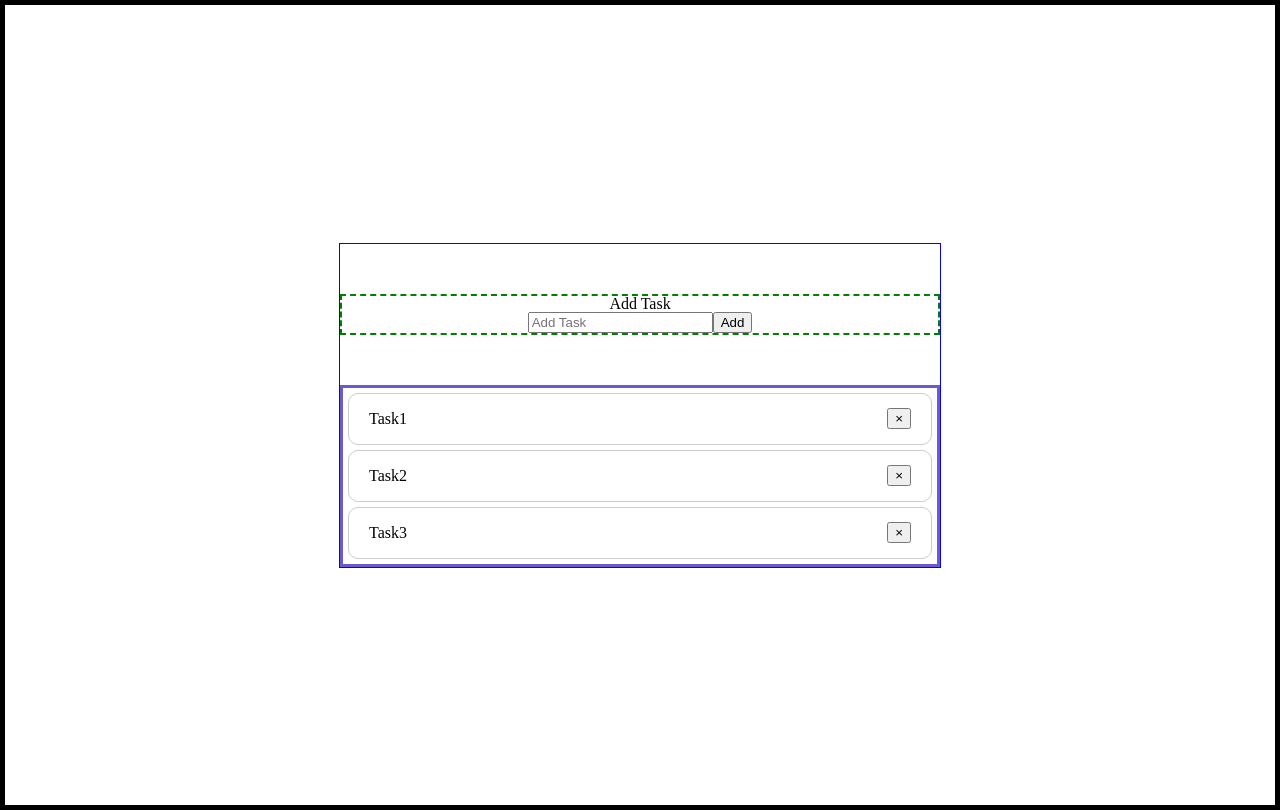
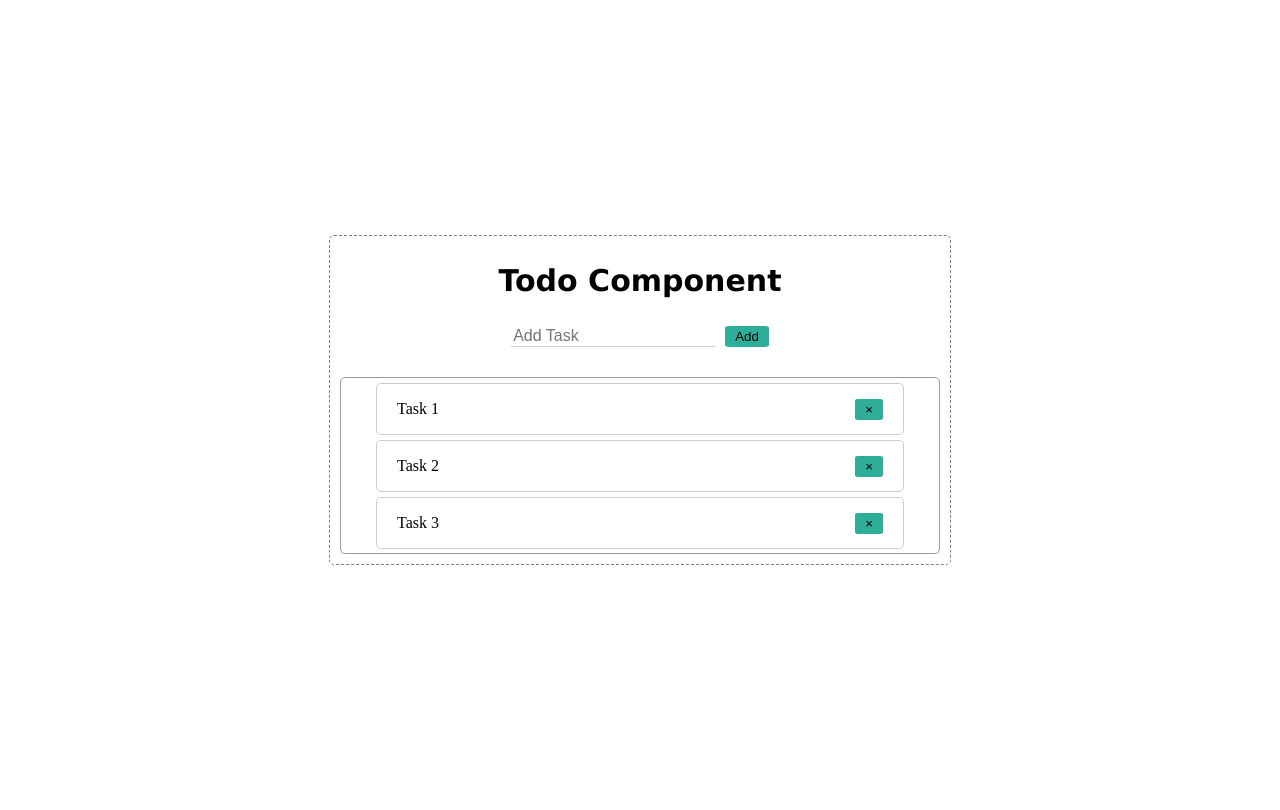
Before and after one commit to s3van/react-beg-06, a React (Create React App) app: page / in a window 1280 px wide. Built offline with nearby package versions, Linux system fonts and the light colour scheme.

Commit message:
finally read

```diff
--- a/src/App.css
+++ b/src/App.css
@@ -41,9 +41,44 @@ table {
 	border-collapse: collapse;
 	border-spacing: 0;
 }
+button{
+	border-radius: 10%;
+	padding: 3.3px 10px;
+	background-color: rgb(46, 173, 152);
+	margin-left: 10px;
+	text-decoration: none;
+	border: none;
+}
+button:focus {
+	  outline: none;
+}
+button:active {
+	transform: translateY(4px);
+
+}
+button:hover {
+	border-color: currentColor;
+	background-color: rgb(154, 219, 219);
+	transition: ease .2s;
+	cursor: pointer;
+}
+
+input {
+	font-size: 16px;
+	width: 200px;
+	border: none;
+	border-bottom: 1px solid #ccc;
+}
+
+
+input:focus {
+	outline: none;
+}
+
+input:focus::-webkit-input-placeholder {opacity: 0; transition: opacity 0.3s ease;}
+
 
 .app-wrapper{
-	border: 5px solid black;
 	display: flex;
 	justify-content: center;
 	align-items: center;
--- a/src/Components/AddTask/AddTask.jsx
+++ b/src/Components/AddTask/AddTask.jsx
@@ -26,7 +26,6 @@ export class AddTask extends Component {
     render() {
         return (
             <div className={AddTaskStyles.wrapper}>
-                <h1>Add Task</h1>
                  <div>
                     <input
                     type="text"
--- a/src/Components/AddTask/AddTask.module.css
+++ b/src/Components/AddTask/AddTask.module.css
@@ -1,4 +1,4 @@
 .wrapper{
-    border: 2px dashed green;
-    margin: 50px 0 ;
+    text-align: center;
+    margin: 30px;
 }
--- a/src/Components/Task/Task.module.css
+++ b/src/Components/Task/Task.module.css
@@ -3,7 +3,7 @@
     justify-content: space-between;
     align-items: center;
     border: 1px solid #ccc;
-    border-radius: 10px;
+    border-radius: 5px;
     height: 50px;
     margin: 5px;
     padding: 0 20px;
--- a/src/Components/Todo/Todo.jsx
+++ b/src/Components/Todo/Todo.jsx
@@ -6,7 +6,7 @@ import TodoStyles from './Todo.module.css'
 export class Tasks extends React.Component {
 
     state = {
-        tasks: ["Task1", "Task2", "Task3"],
+        tasks: ["Task 1", "Task 2", "Task 3"],
     }
 
 
@@ -34,6 +34,7 @@ export class Tasks extends React.Component {
 
         return (
             <div className={TodoStyles.wrapper} >
+                <h1>Todo Component</h1>
                 <AddTask handleSubmit={this.handleSubmit}/>
                 <div className={TodoStyles.wrapper2}>
                     {tasksJSX}
--- a/src/Components/Todo/Todo.module.css
+++ b/src/Components/Todo/Todo.module.css
@@ -1,15 +1,32 @@
 .wrapper{
-    border: 1px solid blue;
+    border: 1px dashed rgb(126, 126, 126);
+    border-radius: 5px;
     margin: 0 auto;
     text-align: center;
     width: 600px;
-
+    padding: 10px;
 }
 
 .wrapper2{
+    max-height: 175px;
+    overflow-x: hidden;
+    border: 0.5px solid rgb(155, 155, 155);
+    overflow-y: scroll;
+    padding: 0 30px;
+    border-radius: 5px;
+}
 
-    max-height: 180px;
-    overflow-x: hidden;
-    border: 3px solid slateblue;
-    overflow-y: scroll;
+h1{
+    font-size: 30px;
+    font-family: Verdana, Geneva, Tahoma, sans-serif;
+    font-weight: 700;
+    margin-top: 20px;
 }
+::-webkit-scrollbar {
+	width: 6px;
+	background-color: #F5F5F5;
+}
+::-webkit-scrollbar-thumb {
+	background-color: #696969;
+	border-radius: 5px;
+}
```
